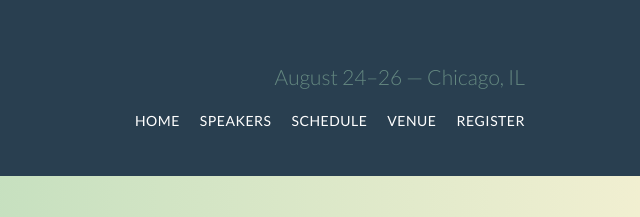
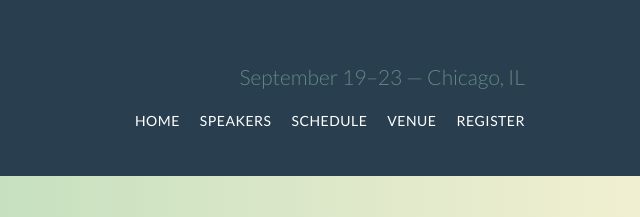
Before and after one commit to CharlesDobsonJr/styles-conference-assignment, a plain HTML site: page register.html in a window 1280 px wide. Shown: the top 217 px of the page, 565-1205 px from the left. Drawn offline with Linux system fonts and the light colour scheme.

Commit message:
Update register.html
Changed dates and verbiage on register page

```diff
--- a/register.html
+++ b/register.html
@@ -14,7 +14,7 @@
             <h1 class="logo">
                 <a href="index.html">Styles <br> Conference</a>
             </h1>
-            <h3 class="tagline">August 24&ndash;26 &mdash; Chicago, IL</h3>
+            <h3 class="tagline">September 19&ndash;23 &mdash; Chicago, IL</h3>
 
             <nav class="nav primary-nav">
                 <ul>
```
